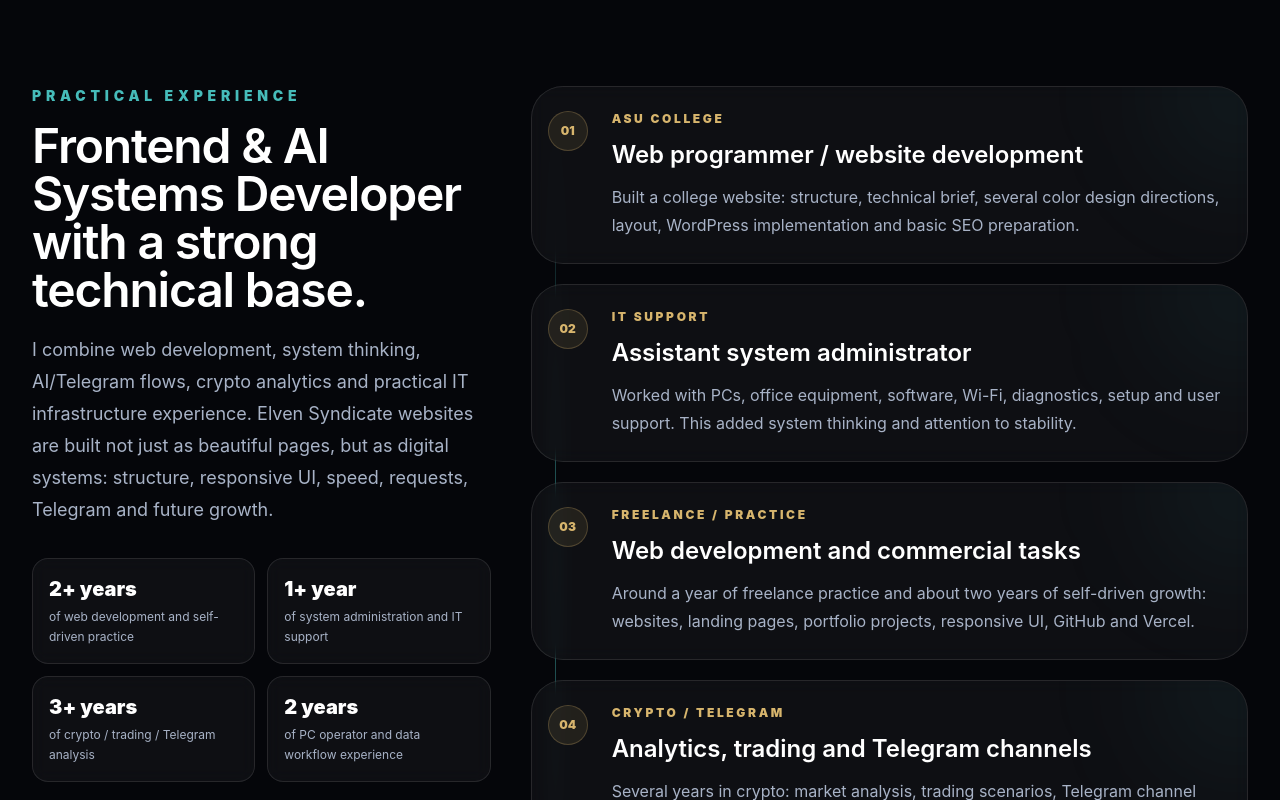
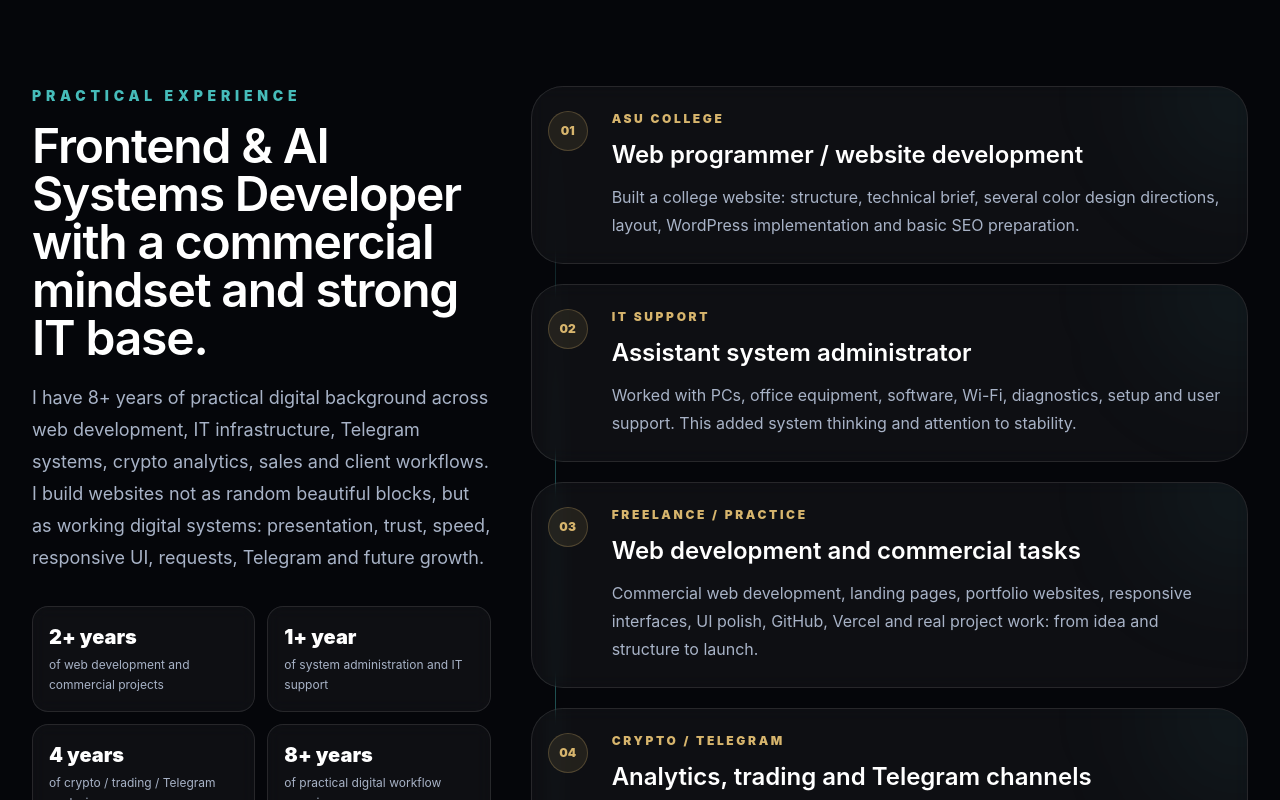
Before and after one commit to kenform/elven-syndicate, a React (Vite) app: page / in a window 1280 px wide. Shown: the part 1340-2140 px from the top of the page. Built offline with nearby package versions, Linux system fonts and the light colour scheme.

Commit message:
Polish commercial experience copy

```diff
--- a/src/App.tsx
+++ b/src/App.tsx
@@ -1082,38 +1082,38 @@ function ExperienceBlock({ lang }: { lang: Lang }) {
   const t = lang === 'ru'
     ? {
         label: 'Практический опыт',
-        title: 'Frontend & AI Systems Developer с сильной технической базой.',
-        text: 'Я совмещаю web-разработку, системное мышление, AI/Telegram-сценарии, криптоаналитику и практический опыт в IT-инфраструктуре. Поэтому сайты Elven Syndicate строятся не просто как красивые страницы, а как digital-системы: структура, адаптив, скорость, заявки, Telegram и возможность развивать проект дальше.',
+        title: 'Frontend & AI Systems Developer с коммерческим подходом и сильной IT-базой.',
+        text: 'Я больше 8 лет работаю в digital-среде: web-разработка, IT-инфраструктура, Telegram-системы, crypto-аналитика, продажи и клиентские процессы. Поэтому я собираю сайты не как набор красивых блоков, а как рабочие digital-системы: презентация, доверие, скорость, адаптив, заявки, Telegram и возможность развивать проект дальше.',
         stats: [
-          ['2+ года', 'web-разработки и самостоятельной практики'],
+          ['2+ года', 'web-разработки и коммерческих проектов'],
           ['1+ год', 'системного администрирования и IT-поддержки'],
-          ['3+ года', 'crypto / trading / Telegram-аналитики'],
-          ['2 года', 'опыта оператора ПК и работы с данными'],
+          ['4 года', 'crypto / trading / Telegram-аналитики'],
+          ['8+ лет', 'практического опыта в digital-среде'],
         ],
         timeline: [
           ['Колледж АГУ', 'Web-программист / разработка сайта', 'Создавал сайт для колледжа: структура, ТЗ, дизайн в нескольких цветовых вариантах, вёрстка, WordPress-часть и базовая подготовка под SEO.'],
           ['IT-поддержка', 'Помощник системного администратора', 'Работал с ПК, офисной техникой, ПО, Wi-Fi, диагностикой, настройкой и поддержкой пользователей. Это добавило системного мышления и внимания к стабильности.'],
-          ['Freelance / практика', 'Web-разработка и коммерческие задачи', 'Около года фриланс-практики и около двух лет самостоятельного развития: сайты, лендинги, портфолио, адаптив, UI-полировка, GitHub, Vercel и реальные проекты.'],
-          ['Crypto / Telegram', 'Аналитика, трейдинг и Telegram-каналы', 'Несколько лет в криптовалютной среде: анализ рынка, торговые сценарии, ведение Telegram-канала, администрирование, упаковка информации и работа с аудиторией.'],
-          ['Elven Syndicate', 'Frontend & AI Systems Developer', 'Собираю сайты и AI-ready интерфейсы, где важны визуальная подача, структура, скорость, мобильная версия, Telegram-first заявки и будущий AI-ассистент.'],
+          ['Freelance / практика', 'Web-разработка и коммерческие задачи', 'Коммерческая web-разработка, лендинги, портфолио, адаптивные интерфейсы, UI-полировка, GitHub, Vercel и работа с реальными задачами: от идеи и структуры до запуска.'],
+          ['Crypto / Telegram', 'Аналитика, трейдинг и Telegram-каналы', '4 года в криптовалютной среде: анализ рынка, торговые сценарии, ведение Telegram-канала, администрирование, упаковка информации и работа с аудиторией.'],
+          ['Elven Syndicate', 'Frontend & AI Systems Developer', 'Собираю сайты, AI-ready интерфейсы и Telegram-first сценарии, где важны сильная визуальная подача, структура, скорость, мобильная версия, понятная заявка и возможность подключить полноценного AI-ассистента.'],
         ],
       }
     : {
         label: 'Practical experience',
-        title: 'Frontend & AI Systems Developer with a strong technical base.',
-        text: 'I combine web development, system thinking, AI/Telegram flows, crypto analytics and practical IT infrastructure experience. Elven Syndicate websites are built not just as beautiful pages, but as digital systems: structure, responsive UI, speed, requests, Telegram and future growth.',
+        title: 'Frontend & AI Systems Developer with a commercial mindset and strong IT base.',
+        text: 'I have 8+ years of practical digital background across web development, IT infrastructure, Telegram systems, crypto analytics, sales and client workflows. I build websites not as random beautiful blocks, but as working digital systems: presentation, trust, speed, responsive UI, requests, Telegram and future growth.',
         stats: [
-          ['2+ years', 'of web development and self-driven practice'],
+          ['2+ years', 'of web development and commercial projects'],
           ['1+ year', 'of system administration and IT support'],
-          ['3+ years', 'of crypto / trading / Telegram analysis'],
-          ['2 years', 'of PC operator and data workflow experience'],
+          ['4 years', 'of crypto / trading / Telegram analysis'],
+          ['8+ years', 'of practical digital workflow experience'],
         ],
         timeline: [
           ['ASU College', 'Web programmer / website development', 'Built a college website: structure, technical brief, several color design directions, layout, WordPress implementation and basic SEO preparation.'],
           ['IT support', 'Assistant system administrator', 'Worked with PCs, office equipment, software, Wi-Fi, diagnostics, setup and user support. This added system thinking and attention to stability.'],
-          ['Freelance / practice', 'Web development and commercial tasks', 'Around a year of freelance practice and about two years of self-driven growth: websites, landing pages, portfolio projects, responsive UI, GitHub and Vercel.'],
-          ['Crypto / Telegram', 'Analytics, trading and Telegram channels', 'Several years in crypto: market analysis, trading scenarios, Telegram channel administration, structured content and audience work.'],
-          ['Elven Syndicate', 'Frontend & AI Systems Developer', 'I build websites and AI-ready interfaces with strong visuals, clear structure, speed, mobile polish, Telegram-first requests and future AI assistant logic.'],
+          ['Freelance / practice', 'Web development and commercial tasks', 'Commercial web development, landing pages, portfolio websites, responsive interfaces, UI polish, GitHub, Vercel and real project work: from idea and structure to launch.'],
+          ['Crypto / Telegram', 'Analytics, trading and Telegram channels', '4 years in crypto: market analysis, trading scenarios, Telegram channel administration, structured content and audience work.'],
+          ['Elven Syndicate', 'Frontend & AI Systems Developer', 'I build websites, AI-ready interfaces and Telegram-first flows where strong visuals, clear structure, speed, mobile polish, qualified requests and future AI assistant logic matter.'],
         ],
       };
 
```
